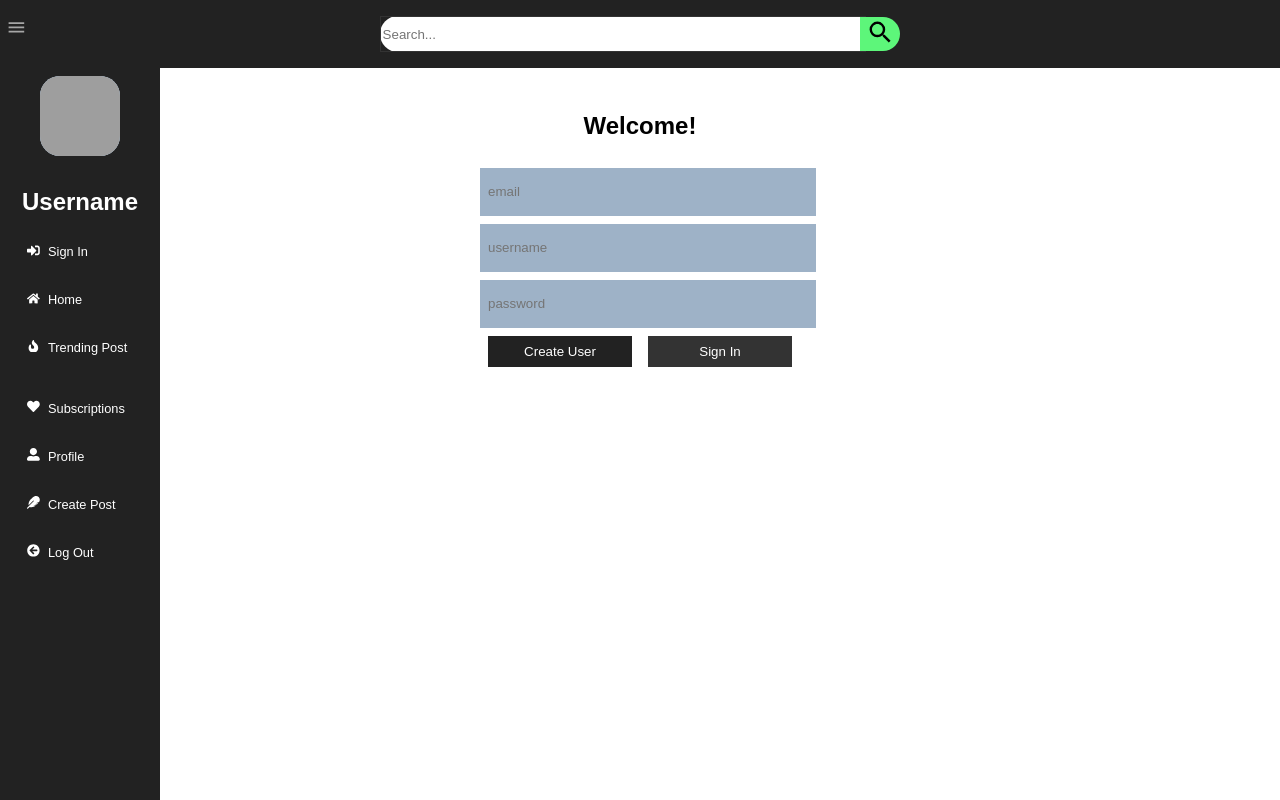
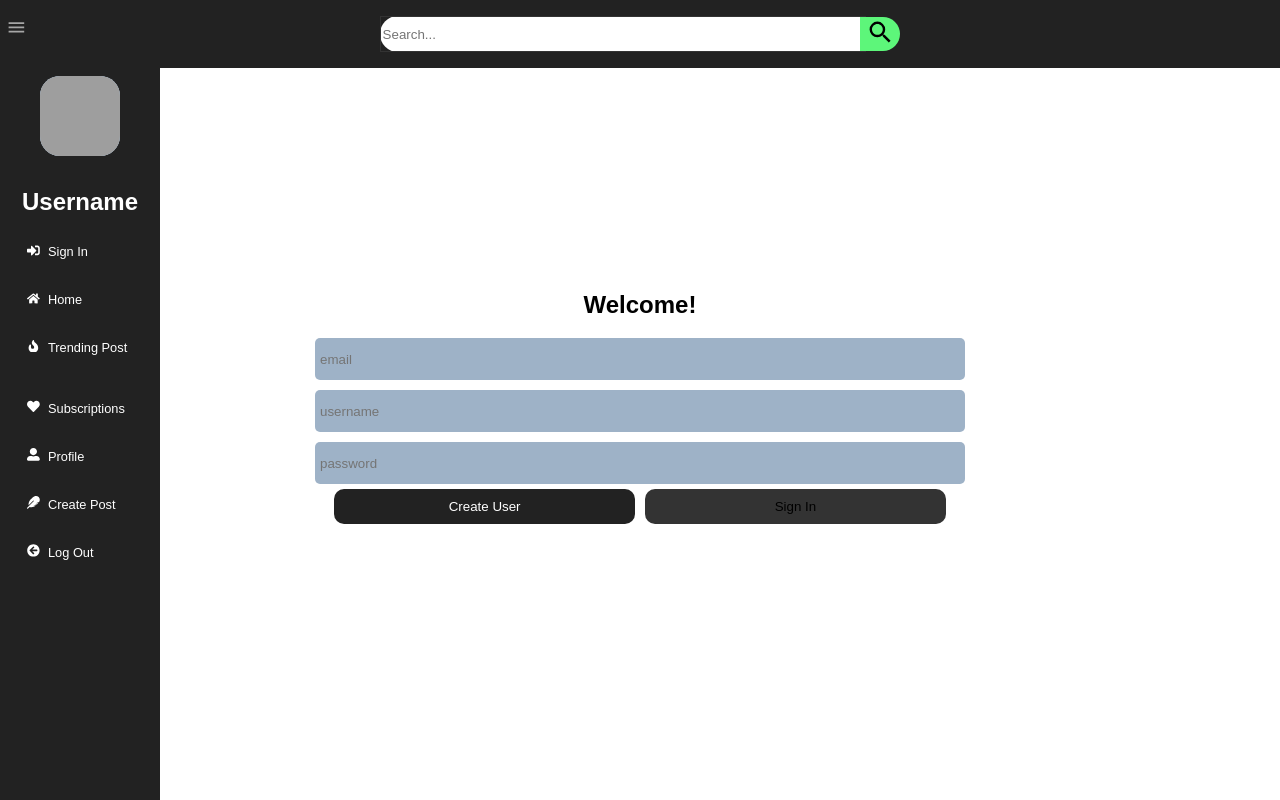
Before and after one commit to yamilt351/social-media-frontend, a React (Create React App) app: page /SignIn in a window 1280 px wide. Built offline with nearby package versions, Linux system fonts and the light colour scheme; grey boxes are pictures that could not be loaded.

Commit message:
add styles and html

```diff
--- a/src/Components/LoginScreen/Login.jsx
+++ b/src/Components/LoginScreen/Login.jsx
@@ -15,9 +15,8 @@ function Login() {
 
     return (
         <section id="SignIn" className="SignIn">
-            <h1>Welcome!</h1>
-
             <div className="SignIn-Container">
+                <h1>Welcome!</h1>
                 {register ? (
                     <div className="form-container signUp">
                         <form className="form">
@@ -43,7 +42,7 @@ function Login() {
                             {' '}
               Login{' '}
                         </button>
-                        <button className="swichter-button" onClick={() => swicht()}>
+                        <button className="swichter-button " onClick={() => swicht()}>
                             {register ? 'Sign In' : 'Sign Up!'}
                         </button>
                     </div>
--- a/src/Components/LoginScreen/login.css
+++ b/src/Components/LoginScreen/login.css
@@ -1,45 +1,48 @@
-.SignIn-Container,
-.SignIn,
-.SignIn h1,
-.swichter-button,
-.action-button {
+.SignIn{
+  width: 100vw;
+  height: 100vh;
+  display: flex;
   justify-content: center;
+  align-items: center;
+
 }
-
 .SignIn-Container {
-  display: flex;
-  margin: auto;
-}
-
-.SignIn {
-  max-width: 12rem;
-  margin: 7rem auto;
-}
-.SignIn h1 {
+  width: 50%;
   text-align: center;
 }
 
-.swichter-button,
-.form input,
 .action-button {
-  padding: 0.5rem;
-  width: 100%;
-  border: none;
-  margin-top: 0.5rem;
+  color: var(--clr-primary-3);
 }
-.swichter-button,
-.action-button,
-.SignIn-Container {
+.form {
+  display: flex;
+  justify-content: center;
   align-items: center;
-}
-
-.action-button,
-.swichter-button {
-  margin: 0.6rem;
-  color: var(--clr-primary-3);
+  flex-direction: column;
+  gap: 10px;
 }
 .form input {
   background-color: var(--clr-grey-1);
+  border: none;
+  outline: none;
+  border-radius: 5px;
+  padding: 5px;
+}
+.form input:focus {
+  box-shadow: 0px 0px 9px 0px #141414eb
+}
+.action-button,
+.swichter-button {
+  width: 47%;
+  padding: 10px;
+  margin: 5px;
+  border: 0;
+  border-radius: 10px;
+  cursor: pointer;
+}
+.action-button:hover,
+.swichter-button:hover {
+  transform: scale(1.05);
 }
 .action-button {
   background-color: var(--clr-primary-1);
@@ -48,7 +51,7 @@
   background-color: var(--clr-primary-2);
 }
 
-@media screen and (min-width: 800px) {
+/* @media screen and (min-width: 800px) {
   .SignIn {
     max-width: 20rem;
   }
@@ -57,4 +60,4 @@
     width: 9rem;
     margin: 0.5rem;
   }
-}
+} */
--- a/src/Components/Posts/Post.css
+++ b/src/Components/Posts/Post.css
@@ -40,25 +40,21 @@
 
 .author-name-display,
 .parragraph-3,
-.parragraph-4 {
+.parragraph-4,
+.gap {
   display: flex;
   justify-content: center;
   align-items: center;
   margin: auto;
+  gap: 5px;
 }
 .footer-container {
   margin-top: 2rem;
 }
-.author-information-container,
-.channel-information,
+
 .hider-button,
-.footer-container,
-.user-action-container {
+.footer-container {
   width: 100%;
-}
-.channel-information,
-.author-information-container {
-  margin: auto;
 }
 .author-information-container {
   background-color: var(--clr-grey-1);
@@ -69,12 +65,7 @@
   justify-content: space-between;
   align-items: center;
 }
-.channel-information {
-  display: flex;
-  justify-content: space-between;
-  align-items: center;
-  margin: auto;
-}
+
 .image-author-profile {
   width: 3rem;
   height: 3rem;
@@ -127,6 +118,16 @@
   align-items: center;
 }
 
+.footer__items__center {
+  display: flex;
+  justify-content: center;
+  align-items: center;
+  width: 50%;
+}
+.bg-color {
+  border-radius: 50px;
+  background-color: var(--clr-grey-1);
+}
 /* RESPONSIVE SECTION */
 @media screen and (min-width: 820px) {
   .hider-button {
@@ -155,11 +156,6 @@
   .post-section {
     max-width: 50rem;
   }
-  .author-information-container,
-  .channel-information,
-  .user-action-container {
-    width: 50%;
-  }
   .createdat-style {
     color: var(--clr-primary-2);
   }
@@ -170,12 +166,12 @@
     font-size: var(--normal-title);
   }
 
-  .footer-container,
-  .user-action-container,
-  .author-information-container {
+  .footer-container {
     display: flex;
     align-items: center;
-    justify-content: center;
+    justify-content: space-evenly;
+    gap: 10px;
+    width: 100%;
    }
 
 }
--- a/src/Components/Posts/Post.jsx
+++ b/src/Components/Posts/Post.jsx
@@ -47,15 +47,14 @@ function Post() {
                     </div>
                 </div>
                 <div className="footer-container">
-                    <div className="author-information-container">
+                    <div className="footer__items__center bg-color">
                         <Link to={'/Profile'}   className="link-list-user">
                             <img className="image-author-profile" src="adadasdd"></img>
                         </Link>
                         <Link to={'/Profile'} className="link-list-user">
                             <h2 className="author-name-display">Autor name</h2>
                         </Link>
-
-                        <div className="channel-information">
+                        <div className="footer__items__center ">
                             <p className="parragraph-3">
                                 {' '}
                                 <FaHeart className="icon-user-info" /> 5000
@@ -66,16 +65,15 @@ function Post() {
                             </p>
                         </div>
                     </div>
-
-                    <div className="user-action-container">
-                        <button className="like">
-                            <MdThumbUp /> like
+                    <div className="footer__items__center">
+                        <button className="like footer__items__center gap">
+                            <MdThumbUp /> <span>like</span>
                         </button>
-                        <button className="dislike">
-                            <MdThumbDown /> dislike
+                        <button className="dislike footer__items__center gap">
+                            <MdThumbDown /> <span>dislike</span>
                         </button>
-                        <button className="Subscribe">
-                            <FaHeart /> Subscribe
+                        <button className="Subscribe footer__items__center gap">
+                            <FaHeart /> <span>Subscribe</span>
                         </button>
                     </div>
                     <button
```
Also changed, not shown: .eslintrc.js.
